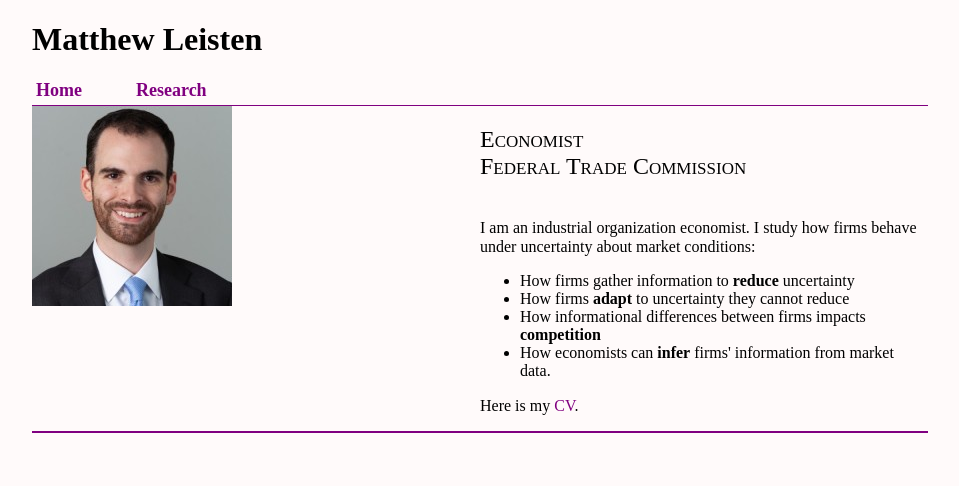
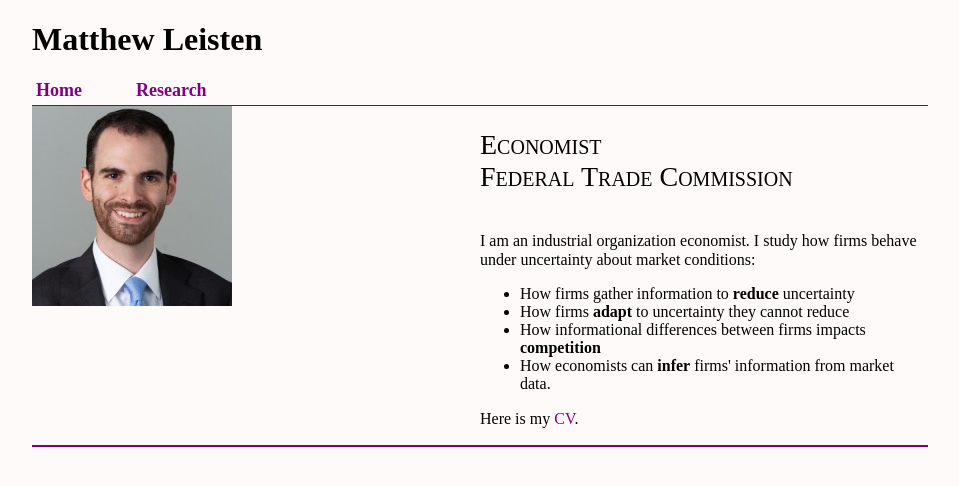
Before and after one commit to mleisten/mleisten.github.io, a Jekyll site: the page index.html, which Jekyll copies as it is, in a window 1280 px wide. Shown: the top 486 px of the page, without its empty margins (160-1119 px from the left). Built offline with Jekyll 4.4.1, drawn with Linux system fonts in a browser that asks for light colours.

Commit message:
Update main.css

```diff
--- a/css/main.css
+++ b/css/main.css
@@ -48,7 +48,7 @@ a:hover {
     text-decoration: underline;
 }
 h2 {
-    font-size: 1.5em;
+    font-size: 1.75em;
     font-family:'Times New Roman', 'Times', 'Serif';
     font-variant: small-caps;
     font-weight: normal;
```
